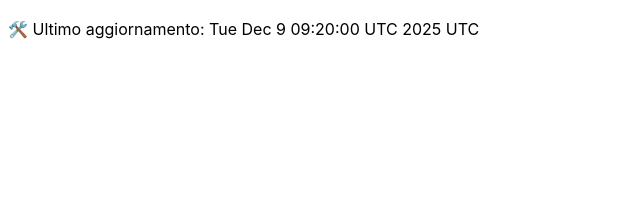
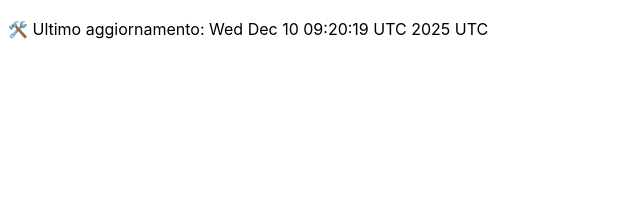
Before and after one commit to DanteTrb/DanteTrb.github.io, a Jekyll site: the page built from badges.md, in a window 1280 px wide. Shown: the top 213 px of the page, without its empty margins (0-640 px from the left). Built offline with Jekyll 4.4.1, drawn with Linux system fonts in a browser that asks for light colours; our own code applies the rules of GitHub Pages for plain Markdown files.

Commit message:
🛠️ Aggiornamento automatico badge

```diff
--- a/badges.md
+++ b/badges.md
@@ -1 +1 @@
-🛠️ Ultimo aggiornamento: Tue Dec  9 09:20:00 UTC 2025 UTC
+🛠️ Ultimo aggiornamento: Wed Dec 10 09:20:19 UTC 2025 UTC
```
